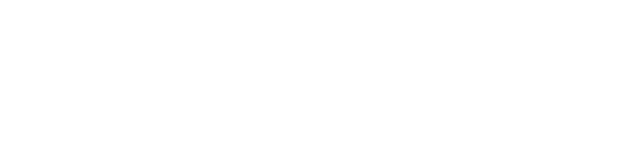
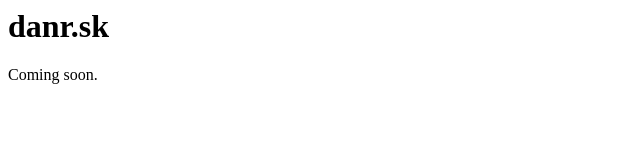
Before and after one commit to dan-risk/dan-risk.github.io, a plain HTML site: page index.html in a window 1280 px wide. Shown: the whole page, without its empty margins (0-640 px from the left). Drawn offline with Linux system fonts and the light colour scheme.

Commit message:
Added content

```diff
--- a/index.html
+++ b/index.html
@@ -3,6 +3,7 @@
         <link rel="stylesheet" ref="style.css">
     </head>
     <body>
-
+        <h1>danr.sk</h1>
+        <p>Coming soon.</p>
     </body>
 </html>
--- a/style.css
+++ b/style.css
@@ -0,0 +1,3 @@
+body {
+    align-content: center;
+}
```
